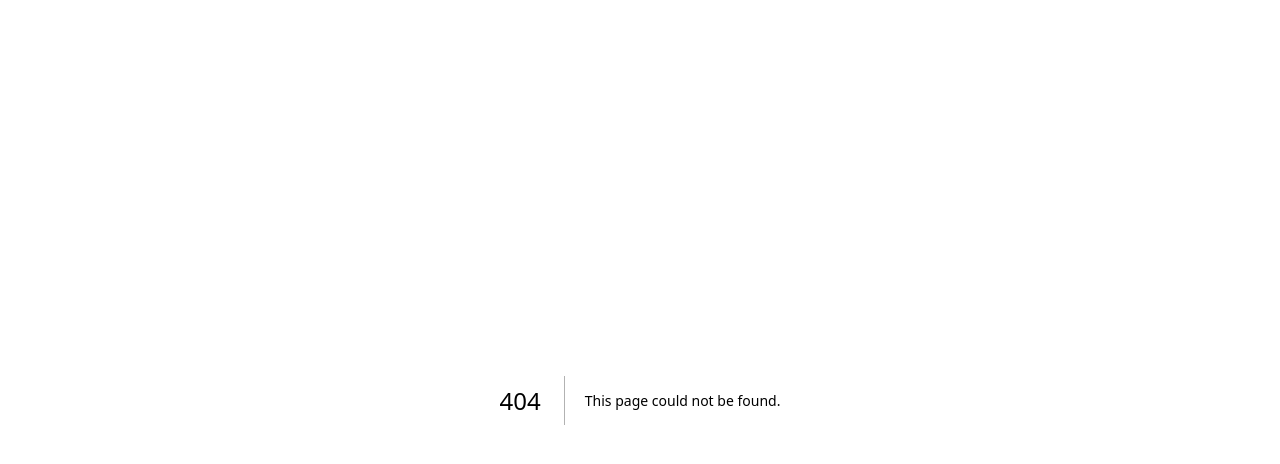
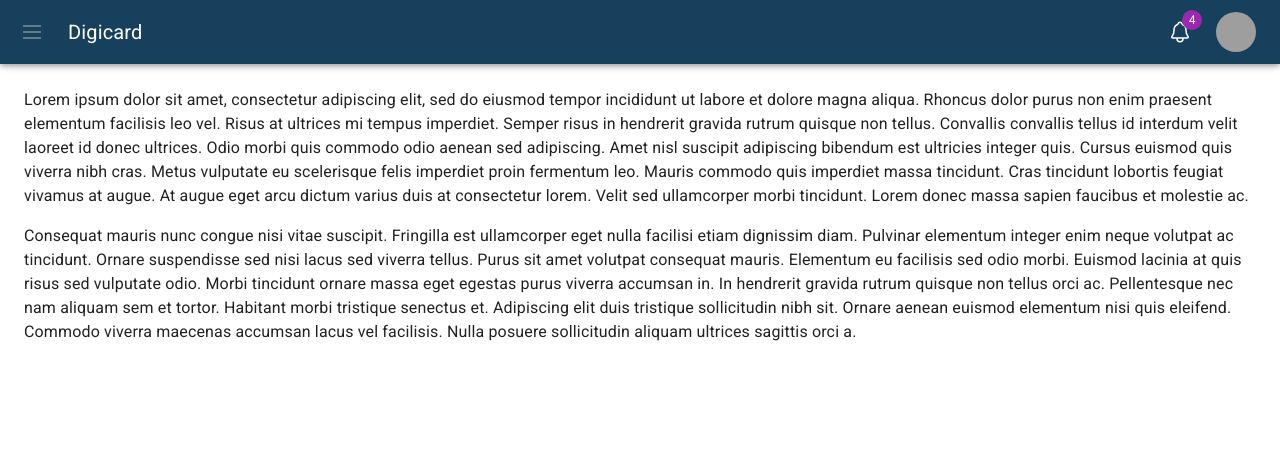
Before and after one commit to jcmn182/digicard, a Next.js app: page /dash_board in a window 1280 px wide. Before the commit this address had no page. Shown: the top 464 px of the page. Built offline with nearby package versions, Linux system fonts and the light colour scheme; grey boxes are pictures that could not be loaded.

Commit message:
dashboard page was added

```diff
--- /dev/null
+++ b/src/app/dash_board/page.tsx
@@ -0,0 +1,7 @@
+import Dashboard from '../../components/dashBoard';
+
+export default function DashBoardPage(): JSX.Element {
+  return (
+    <Dashboard />
+  );
+}
--- /dev/null
+++ b/src/components/dashBoard/index.tsx
@@ -0,0 +1,220 @@
+'use client';
+
+import { styled, useTheme } from '@mui/material/styles';
+import Box from '@mui/material/Box';
+import Drawer from '@mui/material/Drawer';
+import CssBaseline from '@mui/material/CssBaseline';
+import MuiAppBar, { AppBarProps as MuiAppBarProps } from '@mui/material/AppBar';
+import Toolbar from '@mui/material/Toolbar';
+import List from '@mui/material/List';
+import Typography from '@mui/material/Typography';
+import Divider from '@mui/material/Divider';
+import IconButton from '@mui/material/IconButton';
+import ListItem from '@mui/material/ListItem';
+import ListItemButton from '@mui/material/ListItemButton';
+import ListItemIcon from '@mui/material/ListItemIcon';
+import ListItemText from '@mui/material/ListItemText';
+import { useState } from 'react';
+import {
+  FcBullish, FcConferenceCall, FcDocument, FcLike, FcMenu, FcNext, FcPrevious, FcSettings,
+} from 'react-icons/fc';
+import { IoNotificationsOutline } from 'react-icons/io5';
+import { Avatar, Badge } from '@mui/material';
+
+const drawerWidth = 240;
+
+const Main = styled('main', { shouldForwardProp: (prop) => prop !== 'open' })<{
+  open?: boolean;
+}>(({ theme, open }) => ({
+  flexGrow: 1,
+  padding: theme.spacing(3),
+  transition: theme.transitions.create('margin', {
+    easing: theme.transitions.easing.sharp,
+    duration: theme.transitions.duration.leavingScreen,
+  }),
+  marginLeft: `-${drawerWidth}px`,
+  ...(open && {
+    transition: theme.transitions.create('margin', {
+      easing: theme.transitions.easing.easeOut,
+      duration: theme.transitions.duration.enteringScreen,
+    }),
+    marginLeft: 0,
+  }),
+}));
+
+interface AppBarProps extends MuiAppBarProps {
+  open?: boolean;
+}
+
+const AppBar = styled(MuiAppBar, {
+  shouldForwardProp: (prop) => prop !== 'open',
+})<AppBarProps>(({ theme, open }) => ({
+  transition: theme.transitions.create(['margin', 'width'], {
+    easing: theme.transitions.easing.sharp,
+    duration: theme.transitions.duration.leavingScreen,
+  }),
+  ...(open && {
+    width: `calc(100% - ${drawerWidth}px)`,
+    marginLeft: `${drawerWidth}px`,
+    transition: theme.transitions.create(['margin', 'width'], {
+      easing: theme.transitions.easing.easeOut,
+      duration: theme.transitions.duration.enteringScreen,
+    }),
+  }),
+}));
+
+const DrawerHeader = styled('div')(({ theme }) => ({
+  display: 'flex',
+  alignItems: 'center',
+  padding: theme.spacing(0, 1),
+  // necessary for content to be below app bar
+  ...theme.mixins.toolbar,
+  justifyContent: 'flex-end',
+}));
+
+export default function Dashboard() {
+  const theme = useTheme();
+  const [open, setOpen] = useState(false);
+
+  const handleDrawerOpen = () => {
+    setOpen(true);
+  };
+
+  const handleDrawerClose = () => {
+    setOpen(false);
+  };
+
+  return (
+    <Box sx={{ display: 'flex' }}>
+      <CssBaseline />
+      <AppBar position="fixed" sx={{ backgroundColor: '#16405c' }}>
+        <Toolbar>
+          <IconButton
+            color="inherit"
+            aria-label="open drawer"
+            onClick={handleDrawerOpen}
+            edge="start"
+            sx={{ mr: 2, ...(open && { display: 'none' }) }}
+          >
+            <FcMenu />
+          </IconButton>
+          <Typography variant="h6" noWrap component="div">
+            Digicard
+          </Typography>
+
+          {/* Adding avatar and notifications to the right */}
+          <div style={{ marginLeft: 'auto', display: 'flex', alignItems: 'center' }}>
+            <IconButton color="inherit" sx={{ marginRight: 2 }}>
+              <Badge badgeContent={4} color="secondary">
+                {' '}
+                {/* Assuming 4 notifications */}
+                <IoNotificationsOutline />
+              </Badge>
+            </IconButton>
+            <Avatar alt="User Avatar" src="/path-to-your-avatar-image.jpg" />
+            {' '}
+            {/* Provide your avatar image path */}
+          </div>
+        </Toolbar>
+      </AppBar>
+      <Drawer
+        sx={{
+          width: drawerWidth,
+          flexShrink: 0,
+          '& .MuiDrawer-paper': {
+            width: drawerWidth,
+            boxSizing: 'border-box',
+            boxShadow: '2px 0 15px rgba(0, 0, 0, 0.2)', // Adding shadow for the card effect
+            borderRadius: '0 10px 10px 0', // Optional: rounded corners on the right for added touch
+            backgroundColor: '#f4f4f4', // Optional: Slight change in background color
+          },
+        }}
+        variant="persistent"
+        anchor="left"
+        open={open}
+      >
+        <DrawerHeader sx={{ backgroundColor: '#16405c' }}>
+          <IconButton onClick={handleDrawerClose}>
+            {theme.direction === 'ltr' ? <FcPrevious /> : <FcNext />}
+          </IconButton>
+        </DrawerHeader>
+        <Divider />
+        <List>
+          <ListItem disablePadding>
+            <ListItemButton>
+              <ListItemIcon>
+                <FcDocument />
+              </ListItemIcon>
+              <ListItemText primary="My cards" />
+            </ListItemButton>
+          </ListItem>
+          <ListItem disablePadding>
+            <ListItemButton>
+              <ListItemIcon>
+                <FcSettings />
+              </ListItemIcon>
+              <ListItemText primary="Settings" />
+            </ListItemButton>
+          </ListItem>
+          <ListItem disablePadding>
+            <ListItemButton>
+              <ListItemIcon>
+                <FcBullish />
+              </ListItemIcon>
+              <ListItemText primary="Analytics" />
+            </ListItemButton>
+          </ListItem>
+          <ListItem disablePadding>
+            <ListItemButton>
+              <ListItemIcon>
+                <FcConferenceCall />
+              </ListItemIcon>
+              <ListItemText primary="Contact manager" />
+            </ListItemButton>
+          </ListItem>
+        </List>
+        <Divider />
+        <List>
+          <ListItem disablePadding>
+            <ListItemButton>
+              <ListItemIcon>
+                <FcLike />
+              </ListItemIcon>
+              <ListItemText primary="Support" />
+            </ListItemButton>
+          </ListItem>
+        </List>
+      </Drawer>
+      <Main open={open}>
+        <DrawerHeader />
+        <Typography paragraph>
+          Lorem ipsum dolor sit amet, consectetur adipiscing elit, sed do eiusmod
+          tempor incididunt ut labore et dolore magna aliqua. Rhoncus dolor purus non
+          enim praesent elementum facilisis leo vel. Risus at ultrices mi tempus
+          imperdiet. Semper risus in hendrerit gravida rutrum quisque non tellus.
+          Convallis convallis tellus id interdum velit laoreet id donec ultrices.
+          Odio morbi quis commodo odio aenean sed adipiscing. Amet nisl suscipit
+          adipiscing bibendum est ultricies integer quis. Cursus euismod quis viverra
+          nibh cras. Metus vulputate eu scelerisque felis imperdiet proin fermentum
+          leo. Mauris commodo quis imperdiet massa tincidunt. Cras tincidunt lobortis
+          feugiat vivamus at augue. At augue eget arcu dictum varius duis at
+          consectetur lorem. Velit sed ullamcorper morbi tincidunt. Lorem donec massa
+          sapien faucibus et molestie ac.
+        </Typography>
+        <Typography paragraph>
+          Consequat mauris nunc congue nisi vitae suscipit. Fringilla est ullamcorper
+          eget nulla facilisi etiam dignissim diam. Pulvinar elementum integer enim
+          neque volutpat ac tincidunt. Ornare suspendisse sed nisi lacus sed viverra
+          tellus. Purus sit amet volutpat consequat mauris. Elementum eu facilisis
+          sed odio morbi. Euismod lacinia at quis risus sed vulputate odio. Morbi
+          tincidunt ornare massa eget egestas purus viverra accumsan in. In hendrerit
+          gravida rutrum quisque non tellus orci ac. Pellentesque nec nam aliquam sem
+          et tortor. Habitant morbi tristique senectus et. Adipiscing elit duis
+          tristique sollicitudin nibh sit. Ornare aenean euismod elementum nisi quis
+          eleifend. Commodo viverra maecenas accumsan lacus vel facilisis. Nulla
+          posuere sollicitudin aliquam ultrices sagittis orci a.
+        </Typography>
+      </Main>
+    </Box>
+  );
+}
--- a/src/components/login/index.tsx
+++ b/src/components/login/index.tsx
@@ -78,7 +78,7 @@ export default function LoginPage() {
                 type="submit"
                 fullWidth
                 variant="contained"
-                style={{ margin: '24px 0 16px', backgroundColor: isFormValid ? '#16405c' : 'gray' }}
+                style={{ margin: '24px 0 16px', backgroundColor: isFormValid ? '#16405c' : undefined }}
                 disabled={!isFormValid}
               >
                 Sign In
```
Also changed, not shown: src/components/registerForm/index.tsx (+36 -6 lines).
